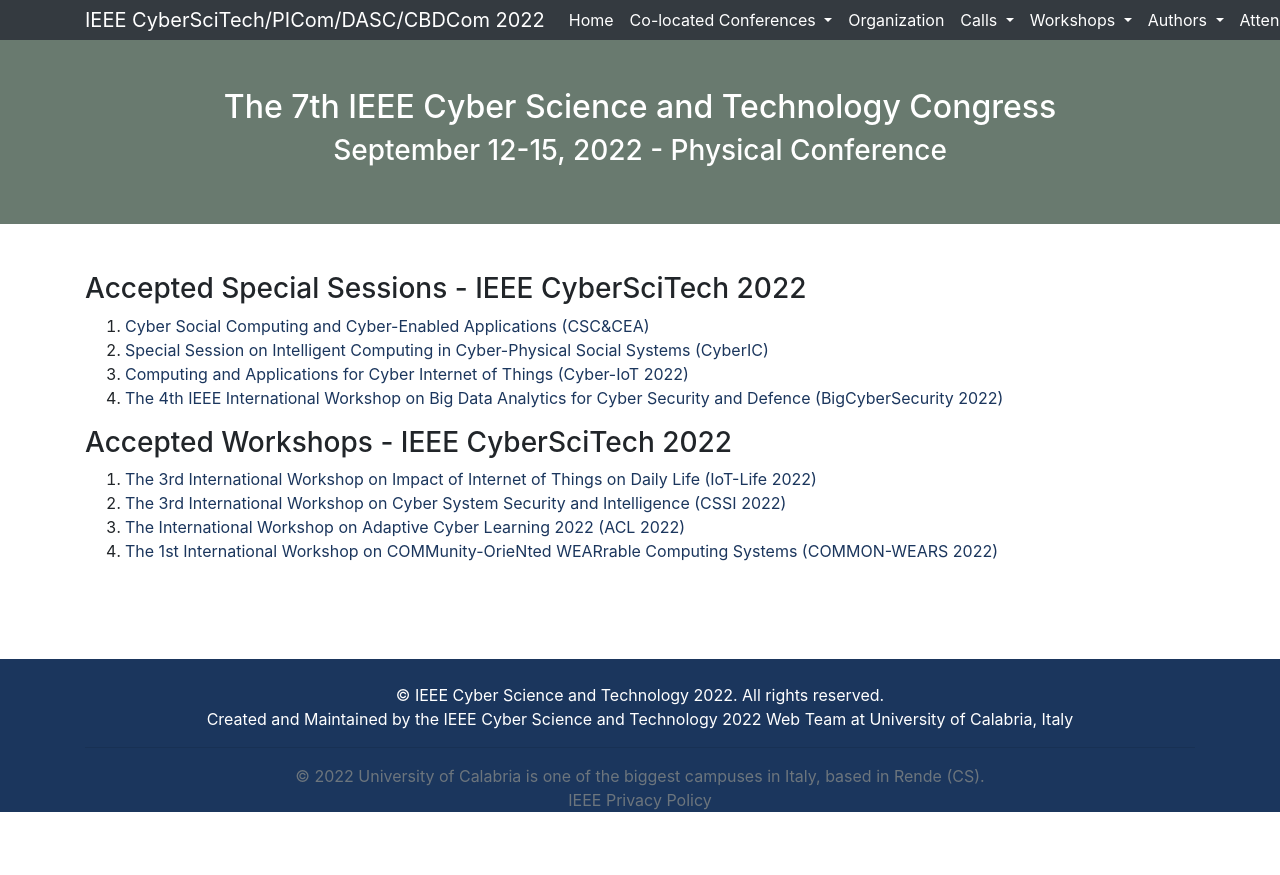
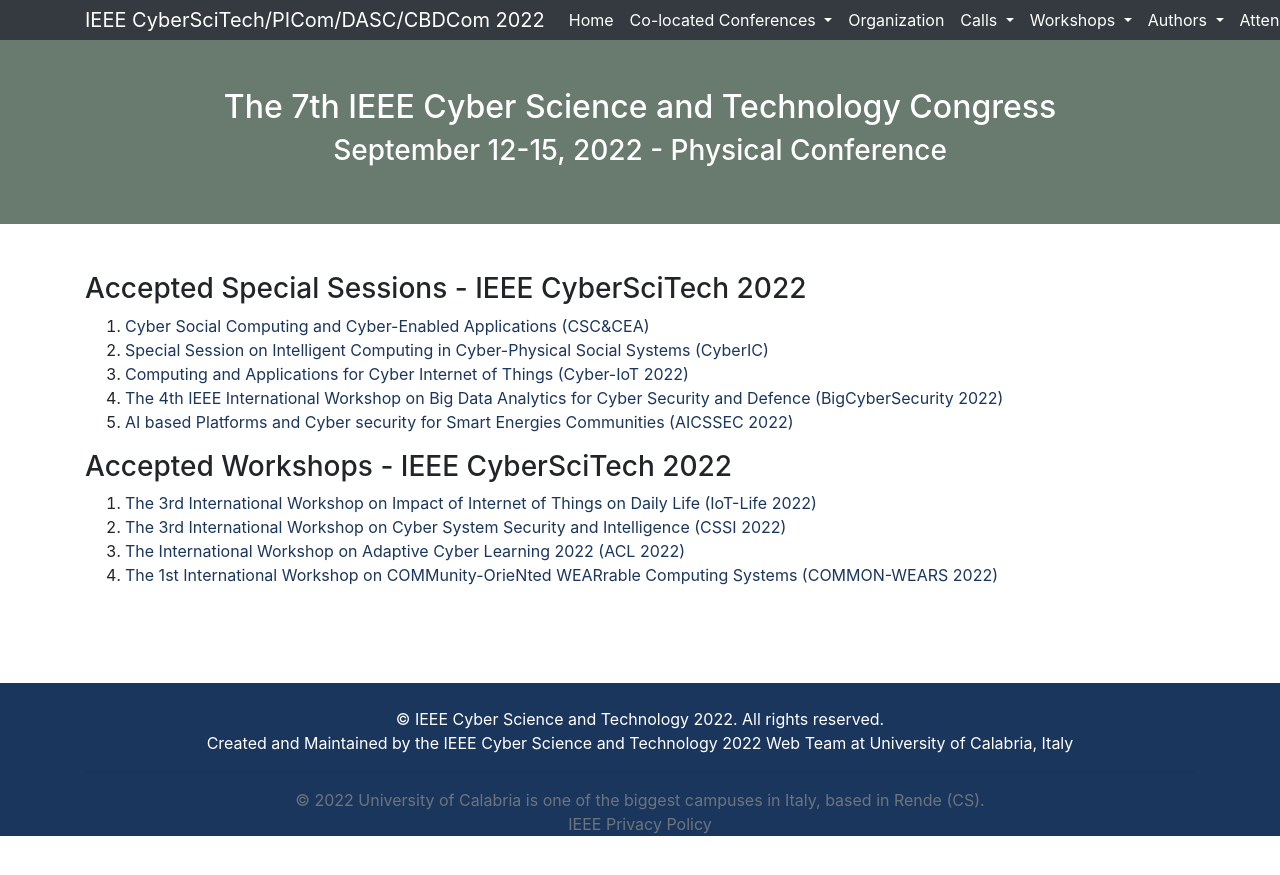
Before and after one commit to cyber-science/2022, a Jekyll site: the page built from _pages/cyberscitech/acceptworkshops.md, in a window 1280 px wide. Shown: the top 875 px of the page. Built offline with Jekyll 4.4.1, drawn with Linux system fonts in a browser that asks for light colours.

Commit message:
added new SS to cyberscitech

```diff
--- a/_pages/cyberscitech/acceptworkshops.md
+++ b/_pages/cyberscitech/acceptworkshops.md
@@ -11,6 +11,7 @@
 <li><a href="/2022/assets/files/ws-ss/cst/CyberIC2022_CFP.pdf" target=_new>Special Session on Intelligent Computing in Cyber-Physical Social Systems (CyberIC)</a></li>
 <li><a href="/2022/assets/files/ws-ss/cst/Cyber-IoT2022_CFP.pdf" target=_new>Computing and Applications for Cyber Internet of Things (Cyber-IoT 2022)</a></li>
 <li><a href="/2022/assets/files/ws-ss/cst/BigCyberSecurity2022_CFP.pdf" target=_new>The 4th IEEE International Workshop on Big Data Analytics for Cyber Security and Defence (BigCyberSecurity 2022)</a></li>
+<li><a href="/2022/assets/files/ws-ss/cst/AICSSEC2022_CFP.pdf" target=_new>AI based Platforms and Cyber security for Smart Energies Communities (AICSSEC 2022)</a></li>
 </ol>
 
 
```
Also changed, not shown: 1 other file.
